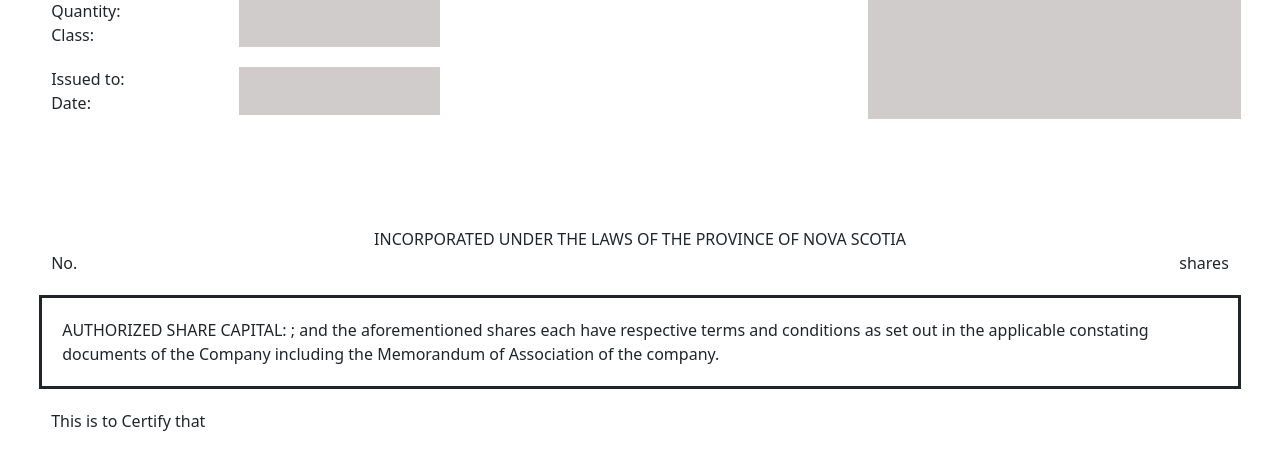
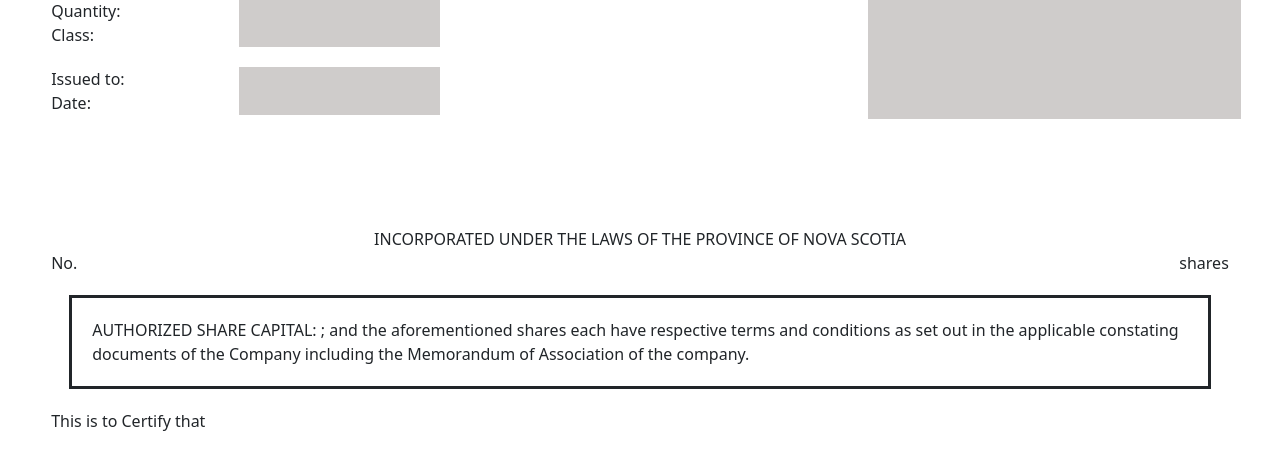
Before and after one commit to AaronDemond/share-site, a Django app: template Site/templates/certificate.html in a window 1280 px wide. Shown: the part 157-607 px from the top of the page. Run offline with Django 3.2, Linux system fonts and the light colour scheme; the template is opened without the code that fills it, so the values that code supplies are empty.

Commit message:
Fixed border in certificate page

```diff
--- a/Site/templates/certificate.html
+++ b/Site/templates/certificate.html
@@ -111,13 +111,14 @@
     </div>
 </div>
 <div class="row">
-    <div class="col-sm-12" id="authorizedHolder" style="padding: 20px; left: 10%; right:10%; border-style: solid; margin-top: 20px;">
+    <div class="col-sm-12" id="authorizedHolder" style="padding: 20px; border-style: solid; margin-top: 20px; width:95%; margin-left: 2.5%;">
         AUTHORIZED SHARE CAPITAL:
         {% for key, value in auth_totals.items %}
         {{value}} {{key.0}} shares
         {% if key.1 == None %}
         having no par value{% if forloop.counter < no_of_auth_types and forloop.counter != no_of_auth_types|changeValue:'-1' %},{% elif forloop.counter == no_of_auth_types|changeValue:'-1' %} and{% endif %}{% else %} each having a par value of ${{key.1}}{% if forloop.counter < no_of_auth_types and forloop.counter != no_of_auth_types|changeValue:'-1' %},{% elif forloop.counter == no_of_auth_types|changeValue:'-1' %} and{% endif %}{% endif %}{% endfor %}; and the aforementioned shares each have respective terms and conditions as set out in the applicable constating documents of the Company including the Memorandum of Association of the company.
     </div>
+
 </div>
 <div class="row" style="padding-top:20px;">
     <div class="col-sm-3">
```
